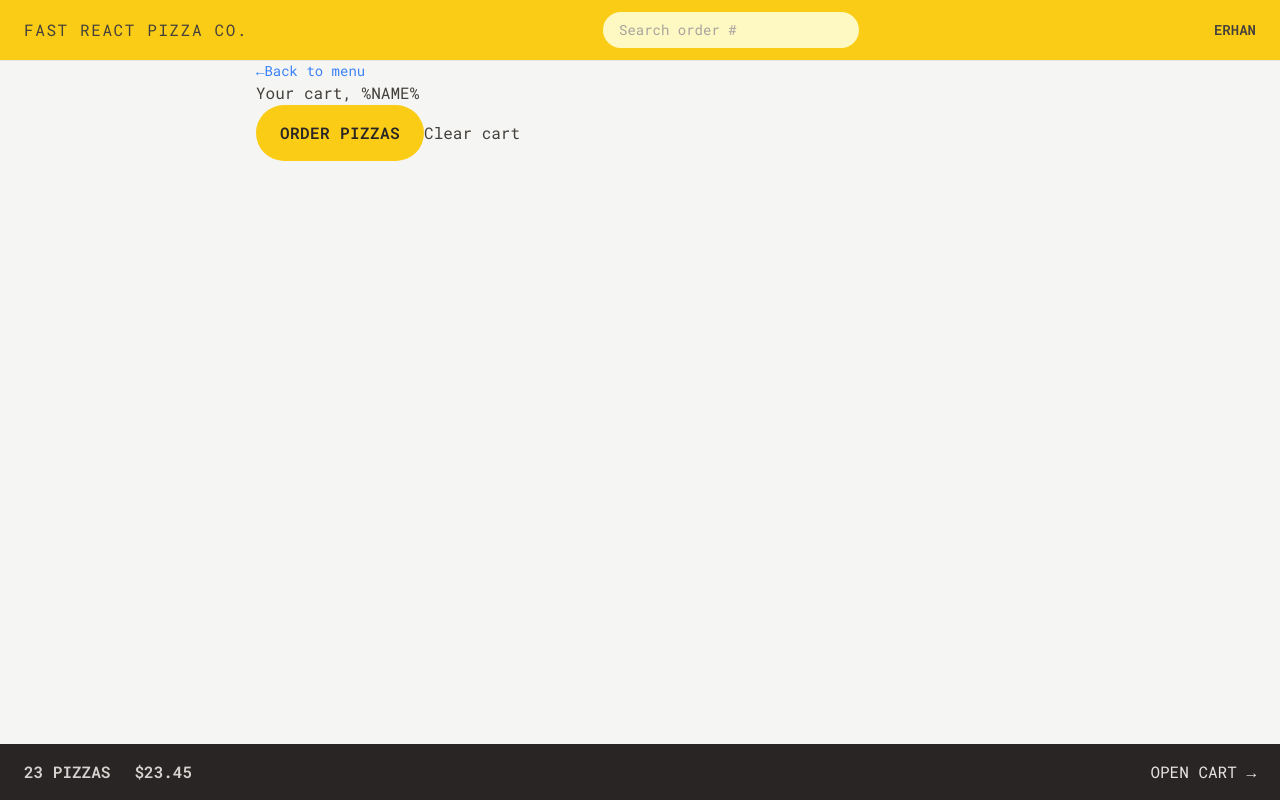
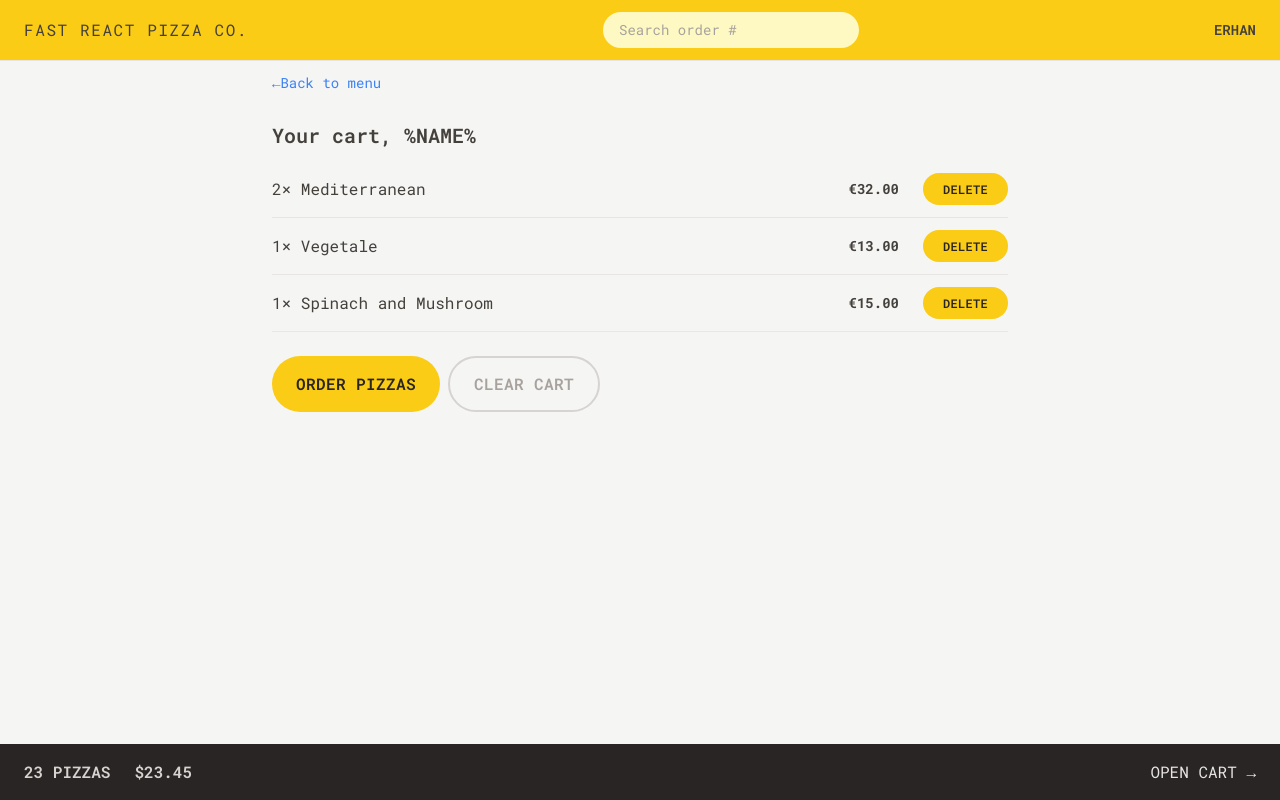
Before and after one commit to erhanertem/App-fast-react-pizza, a React (Vite) app: page /cart in a window 1280 px wide. Built offline with nearby package versions, Linux system fonts and the light colour scheme.

Commit message:
Add styling to the cart elements

```diff
--- a/src/features/cart/Cart.jsx
+++ b/src/features/cart/Cart.jsx
@@ -1,7 +1,7 @@
 /* eslint-disable no-unused-vars */
-import { Link } from 'react-router-dom';
 import LinkButton from '../../ui/LinkButton';
 import Button from '../../ui/Button';
+import CartItem from './CartItem';
 
 const fakeCart = [
   {
@@ -31,19 +31,25 @@
   const cart = fakeCart;
 
   return (
-    <div>
+    <div className="px-4 py-3">
       <div className="text-sm text-blue-500 hover:text-blue-600">
         <span>&larr;</span>
         <LinkButton to="/menu">Back to menu</LinkButton>
       </div>
 
-      <h2>Your cart, %NAME%</h2>
+      <h2 className="mt-7 text-xl font-semibold">Your cart, %NAME%</h2>
 
-      <div>
+      <ul className="mt-3 divide-y divide-stone-200 border-b">
+        {cart.map((item) => {
+          return <CartItem item={item} key={item.pizzaId} />;
+        })}
+      </ul>
+
+      <div className="mt-6 space-x-2">
         <Button to="/order/new" type="primary">
           Order pizzas
         </Button>
-        <button>Clear cart</button>
+        <Button type="secondary">Clear cart</Button>
       </div>
     </div>
   );
--- a/src/features/cart/CartItem.jsx
+++ b/src/features/cart/CartItem.jsx
@@ -1,19 +1,22 @@
+/* eslint-disable no-unused-vars */
 /* eslint-disable react/prop-types */
-import formatCurrency from '../../utils/helpers'
+import Button from '../../ui/Button';
+import { formatCurrency } from '../../utils/helpers';
 
 function CartItem({ item }) {
-	const { pizzaId, name, quantity, totalPrice } = item
+  const { pizzaId, name, quantity, totalPrice } = item;
 
-	return (
-		<li>
-			<p>
-				{quantity}&times; {name}
-			</p>
-			<div>
-				<p>{formatCurrency(totalPrice)}</p>
-			</div>
-		</li>
-	)
+  return (
+    <li className="py-3 sm:flex sm:items-center sm:justify-between">
+      <p className="mb-1 sm:mb-0">
+        {quantity}&times; {name}
+      </p>
+      <div className="flex items-center justify-between sm:gap-6">
+        <p className="text-sm font-bold">{formatCurrency(totalPrice)}</p>
+        <Button type="small">Delete</Button>
+      </div>
+    </li>
+  );
 }
 
-export default CartItem
+export default CartItem;
--- a/src/ui/Button.jsx
+++ b/src/ui/Button.jsx
@@ -3,11 +3,13 @@
 /* eslint-disable react/prop-types */
 function Button({ children, disabled, to, type }) {
   const base =
-    'inline-block rounded-full tracking-wide bg-yellow-400 font-semibold uppercase text-stone-800 transition-colors duration-300 hover:bg-yellow-300 focus:outline-none focus:ring focus:ring-yellow-300 focus:ring-offset-2 disabled:cursor-not-allowed';
+    'inline-block rounded-full tracking-wide bg-yellow-400 font-semibold uppercase text-stone-800 transition-colors duration-300 hover:bg-yellow-300 focus:bg-yellow-300 focus:outline-none focus:ring focus:ring-yellow-300 focus:ring-offset-2 disabled:cursor-not-allowed';
 
   const styles = {
-    primary: base + 'px-4 py-3 sm:px-6 sm:py-4',
-    small: base + 'py-2 md:px-5 md:py-2 text-xs',
+    primary: base + ' px-4 py-3 sm:px-6 sm:py-4',
+    small: base + '  px-3 py-2 md:px-5 md:py-2 text-xs',
+    secondary:
+      'inline-block rounded-full border-2 border-stone-300 font-semibold uppercase tracking-wide text-stone-400 transition-colors duration-300 hover:bg-stone-300 hover:text-stone-800 focus:text-stone-800 focus:bg-stone-300 focus:outline-none focus:ring focus:ring-stone-200 focus:ring-offset-2 disabled:cursor-not-allowed px-4 py-2.5 sm:px-6 sm:py-3.5',
   };
 
   if (to)
```
